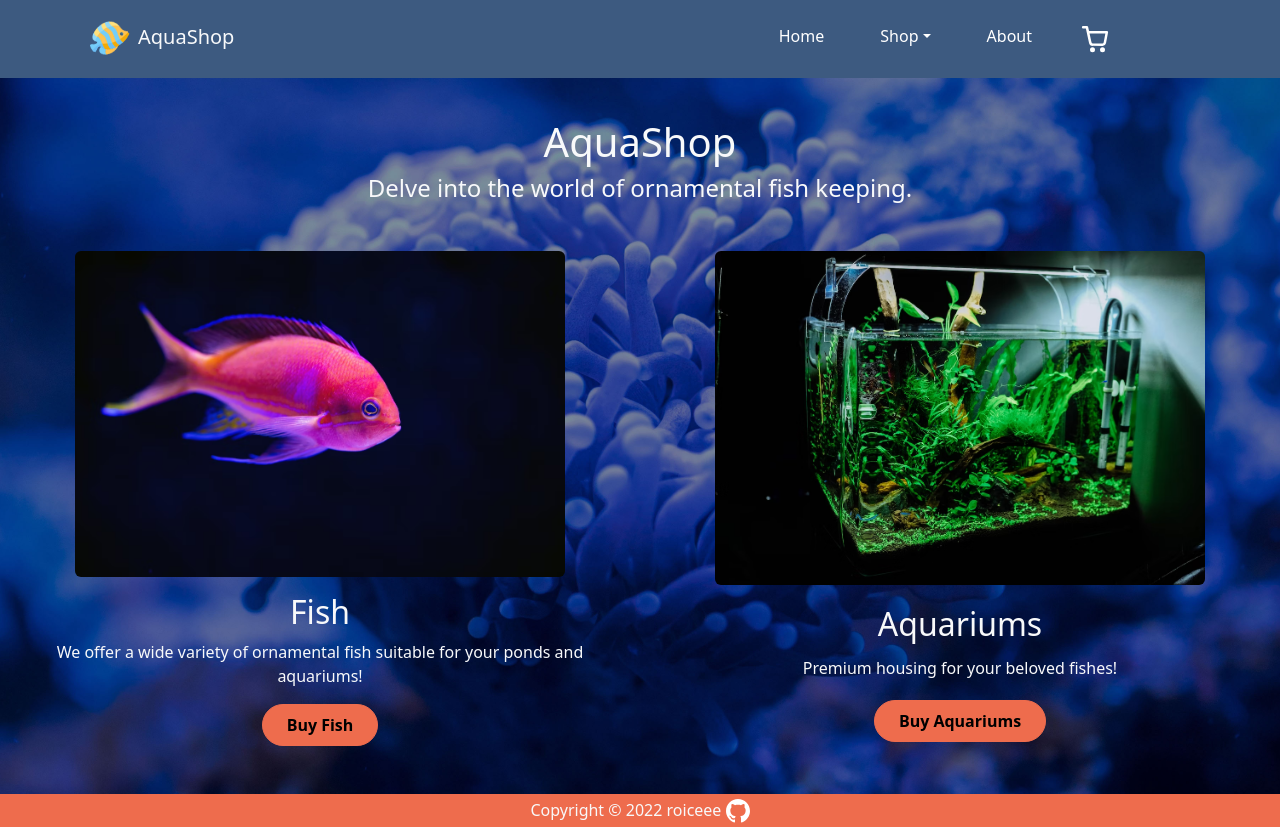
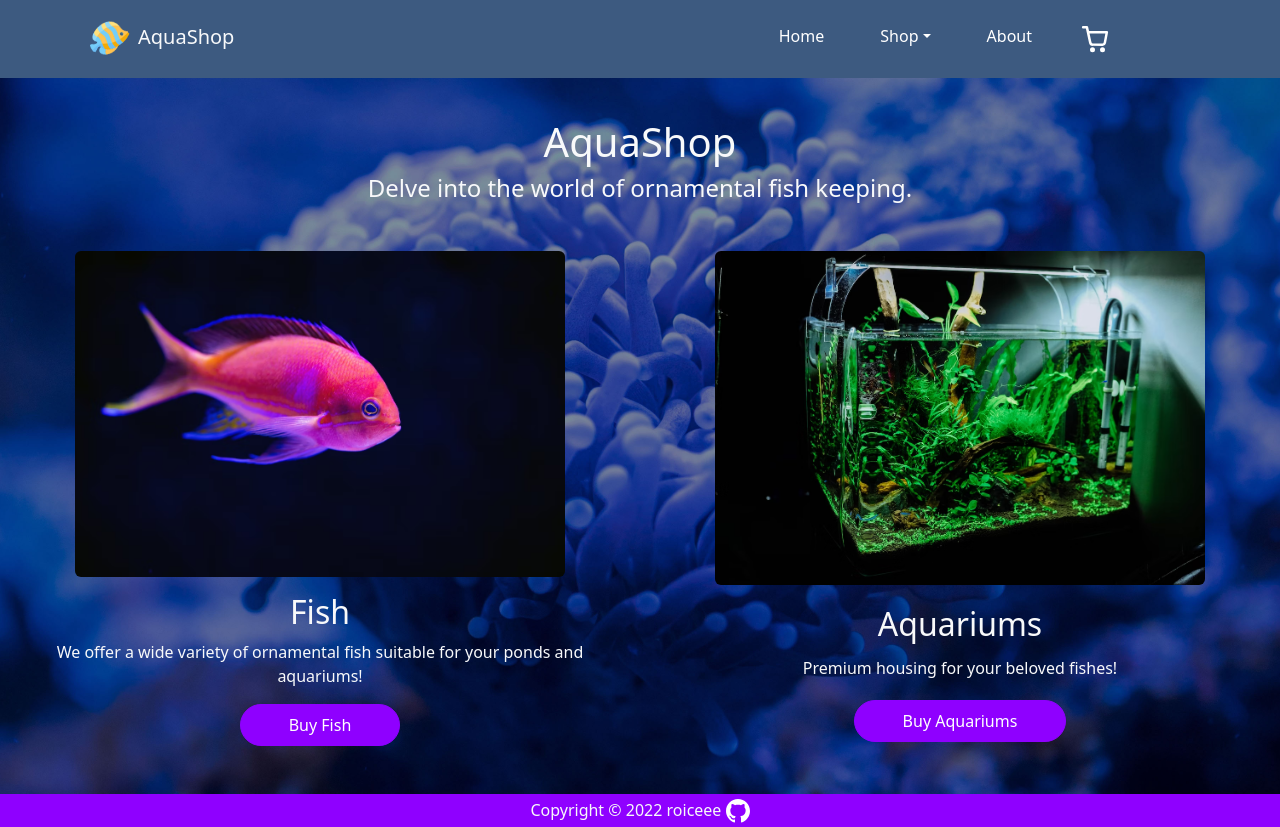
Before and after one commit to roiceee/shopping-cart, a React (Create React App) app: page / in a window 1280 px wide. Built offline with nearby package versions, Linux system fonts and the light colour scheme.

Commit message:
change primary color

```diff
--- a/src/assets/styles/custom.scss
+++ b/src/assets/styles/custom.scss
@@ -1,11 +1,11 @@
-$primary : #ee6c4d;
+$primary : #8f00ff;
 $secondary : #293241;
 $first: #3d5a80;
 $second: #98c1d9;
 $third: #e0fbfc;
 
 $theme-colors: (
-    "primary" : #ee6c4d,
+    "primary" : #8f00ff,
     "secondary" : #293241,
     "first": #3d5a80,
     "second": #98c1d9,
--- a/src/components/home/home-row.tsx
+++ b/src/components/home/home-row.tsx
@@ -24,7 +24,7 @@ function HomeRow({ image, title, buttonLinkToPath, description }: HomeRowProps)
         <h2 >{title}</h2>
         <p>{description}</p>
         <Link to={`/${buttonLinkToPath}`}>
-          <Button variant="primary" className="py-2 px-4 fw-bolder rounded-pill">
+          <Button variant="primary" className="py-2 px-5 rounded-pill">
             Buy {title}
           </Button>
         </Link>
--- a/src/components/shop/Shop.tsx
+++ b/src/components/shop/Shop.tsx
@@ -17,6 +17,7 @@ interface ShopObject {
 
 function Shop() {
   const params = useParams();
+  const [paramsState, setParamsState] = React.useState(params);
   const [sortState, setSortState] = React.useState<string>("");
   const [shopList, setShopList] = React.useState<Array<ShopObject>>(
     [] as Array<ShopObject>
@@ -75,20 +76,24 @@ function Shop() {
   }, [shopList]);
 
   React.useEffect(() => {
-    if (params.id === "fish") {
+    if (paramsState.id === "fish") {
       setShopList(fishData.arr);
       return;
     }
-    if (params.id === "aquariums") {
+    if (paramsState.id === "aquariums") {
       setShopList(aquariumData.arr);
       return;
     }
-  }, [params]);
+  }, [paramsState]);
+
+  React.useEffect(() => {
+    setParamsState(params)
+  }, [params])
 
   return (
     <Container className="px-2">
       <Row className="my-2">
-        <h1>{_.capitalize(params.id)}</h1>
+        <h1>{_.capitalize(paramsState.id)}</h1>
         <Row className="row-cols-auto">
           <Dropdown>
             <Dropdown.Toggle variant="light" id="dropdown-basic">
```
